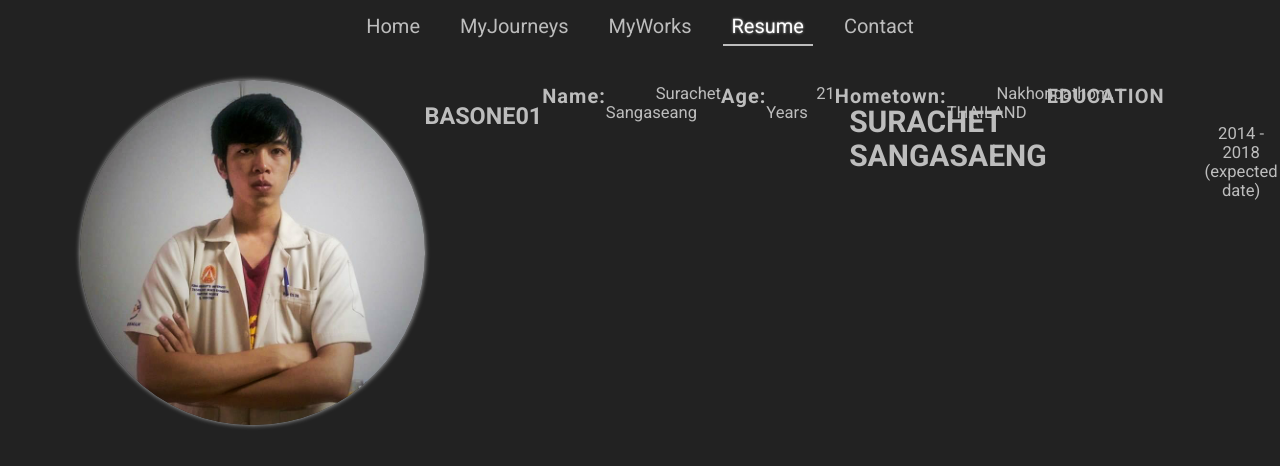
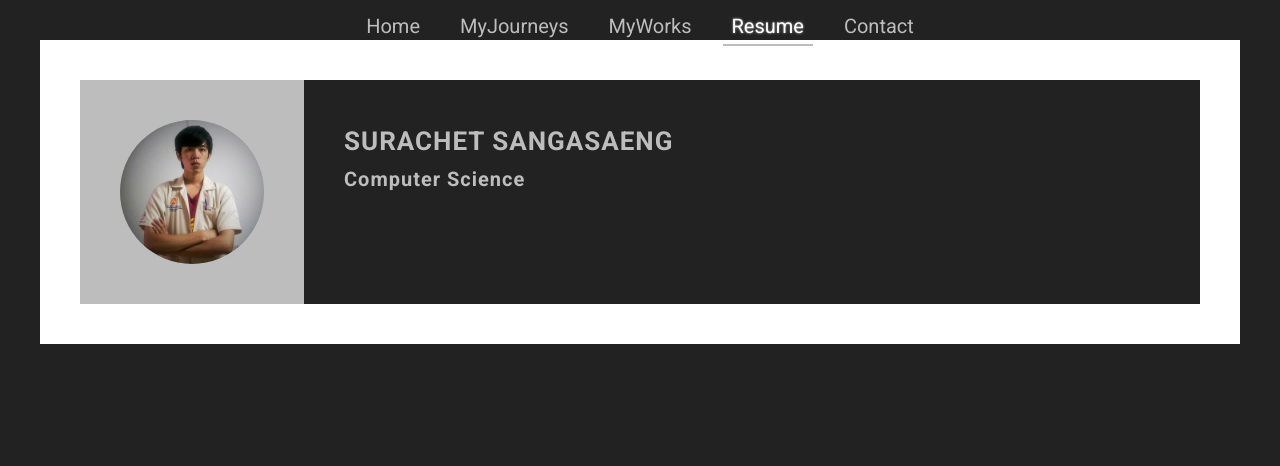
Before and after one commit to Basone01/basone01.github.io, a React app: page /#/resume in a window 1280 px wide. Shown: the top 466 px of the page. Built offline with nearby package versions, Linux system fonts and the light colour scheme; what @fortawesome/fontawesome would draw is missing.

Commit message:
redesign resume page

```diff
--- a/src/components/page/resume.js
+++ b/src/components/page/resume.js
@@ -1,5 +1,5 @@
 import React, { Component } from 'react';
-import { AnimatedContainer, Flex, HeadingText, ContentText } from '../shared/';
+import { AnimatedContainer, Flex, HeadingText, ContentText, Wrapper } from '../shared/';
 import styled from 'styled-components';
 
 const Image = styled.img`
@@ -7,40 +7,28 @@ const Image = styled.img`
     box-shadow: 0 0 0.25em var(--white);
 `;
 
+const Head = () => {
+    return (
+        <Flex ai="stretch" style={{ backgroundColor: 'white' }}>
+            <Flex style={{ backgroundColor: 'var(--white)' }}>
+                <Image src={require('img/profileResume.jpg')} width={144} />
+            </Flex>
+            <Flex dir="column" grow={1} style={{ backgroundColor: 'var(--black)' }}>
+                <HeadingText lg>SURACHET SANGASAENG</HeadingText>
+                <HeadingText>Computer Science</HeadingText>
+            </Flex>
+        </Flex>
+    );
+};
+
+
+
 export class Resume extends Component {
     render() {
         return (
-            <Flex justifyContent="flex-start">
-                <Flex basis="30%" alignItems="center" direction="column">
-                    <Image width="50%" src={require('img/profileResume.jpg')} />
-                    <h3>BASONE01</h3>
-                    <HeadingText>Name:</HeadingText>
-                    <ContentText indent>Surachet Sangaseang</ContentText>
-                    <HeadingText>Age:</HeadingText>
-                    <ContentText indent>21 Years</ContentText>
-                    <HeadingText>Hometown:</HeadingText>
-                    <ContentText indent>Nakhonpathom, THAILAND</ContentText>
-                </Flex>
-                <Flex basis="70%" direction="column" alignItems="stretch">
-                    <h2>SURACHET SANGASAENG</h2>
-                    <HeadingText>EDUCATION</HeadingText>
-                    <Flex fluid direction="row">
-                        <Flex basis="30%" justifyContent="center">
-                            <ContentText center>
-                                2014 - 2018
-                                <br />
-                                (expected date)
-                            </ContentText>
-                        </Flex>
-                        <Flex basis="70%" direction="column">
-                            <ContentText center>
-                                B.S. in Computer Science ( Current GPX:3.05 )
-                                <br />
-                                King Mongkut's University of Technology North Bangkok
-                            </ContentText>
-                        </Flex>
-                    </Flex>
-                </Flex>
+            <Flex dir="column" ai="stretch">
+                <Head />
+
             </Flex>
         );
     }
```
